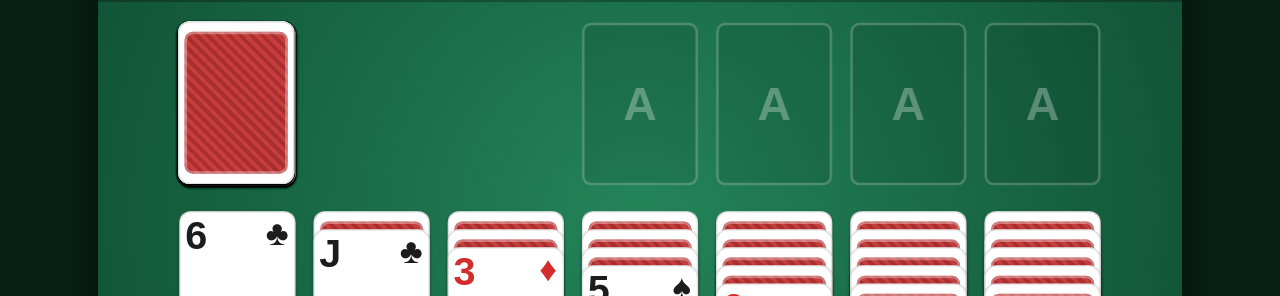
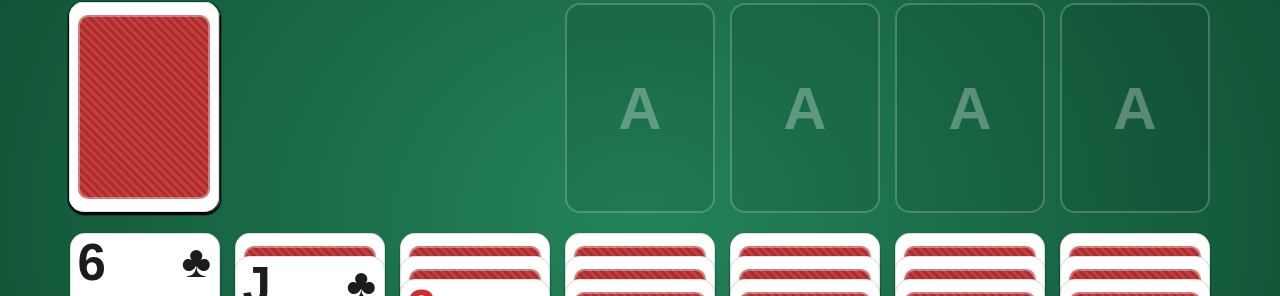
Before and after one commit to picopico-Bdash/solitaire, a plain HTML site: page index.html in a window 1280 px wide. Shown: the part 65-361 px from the top of the page. Drawn offline with Linux system fonts and the light colour scheme.

Commit message:
画面をブラウザの表示領域いっぱいに合わせる
ウィンドウサイズからカードサイズと配置を計算し、リサイズ・画面回転にも追従

Co-Authored-By: Claude Opus 5.5 <noreply@anthropic.com>
Claude-Session: https://claude.ai/code/session_01GUycF5SYi3iyCXX3ncPtof

```diff
--- a/index.html
+++ b/index.html
@@ -9,7 +9,7 @@
 html,body{width:100%;height:100%;overflow:hidden;background:#082116;
   font-family:"Hiragino Kaku Gothic ProN","Hiragino Sans","Yu Gothic UI","Meiryo",sans-serif;
   user-select:none;-webkit-user-select:none;-webkit-touch-callout:none}
-#stage{position:absolute;left:0;top:0;transform-origin:0 0;overflow:hidden;touch-action:none;
+#stage{position:absolute;left:0;top:0;overflow:hidden;touch-action:none;
   background:radial-gradient(ellipse at 50% 35%,#23845a 0%,#166140 55%,#0e452d 100%);
   box-shadow:0 0 40px rgba(0,0,0,.5)}
 /* top bar */
@@ -108,47 +108,55 @@ const SUITS=['♠','♥','♦','♣'];
 const RANKS=['','A','2','3','4','5','6','7','8','9','10','J','Q','K'];
 const isMobile=matchMedia('(pointer:coarse)').matches||/Android|iPhone|iPad|iPod|Mobile/i.test(navigator.userAgent);
 
-// ---- geometry ----
-const W=isMobile?360:840, H=isMobile?640:620;
-const TOP=isMobile?40:52, BOTTOM=isMobile?52:0;
-const GAP=isMobile?4:14;
-const CW=Math.min(90,Math.floor((W-GAP*8)/7));
-const CH=Math.round(CW*1.4);
-const X0=Math.round((W-(7*CW+6*GAP))/2);
-const topY=TOP+(isMobile?8:16);
-const tabY=topY+CH+(isMobile?12:20);
-const maxY=H-BOTTOM-(isMobile?6:12);
-const DOWN=Math.round(CH*(isMobile?.13:.11));
-const UP=Math.round(CH*(isMobile?.31:.26));
-const WOFF=Math.round(CW*(isMobile?.28:.3));
+// ---- geometry（ブラウザの表示領域いっぱいに合わせる） ----
+let W,H,TOP,BOTTOM,GAP,CW,CH,X0,topY,tabY,maxY,DOWN,UP,WOFF,compact;
+const scale=1;
 const colX=i=>X0+i*(CW+GAP);
-
 const $=id=>document.getElementById(id);
 const stage=$('stage'), layer=$('cards'), slotsEl=$('slots');
-stage.classList.add(isMobile?'mobile':'pc');
-stage.style.width=W+'px'; stage.style.height=H+'px';
-stage.style.setProperty('--cw',CW+'px'); stage.style.setProperty('--ch',CH+'px');
 
-let scale=1;
-function fit(){
-  const vw=innerWidth, vh=innerHeight;
-  scale=Math.min(vw/W,vh/H); if(!isMobile) scale=Math.min(scale,1.6);
-  const l=(vw-W*scale)/2, t=(vh-H*scale)/2;
-  stage.style.transform=`translate(${l}px,${t}px) scale(${scale})`;
+function calcGeometry(){
+  W=Math.max(300,document.documentElement.clientWidth||innerWidth);
+  H=Math.max(300,document.documentElement.clientHeight||innerHeight);
+  compact=isMobile||W<640;               // 狭い画面はボタンを下に
+  TOP=compact?40:52; BOTTOM=compact?52:0;
+  GAP=compact?Math.max(4,Math.round(W*.011)):Math.round(Math.min(18,Math.max(8,W*.012)));
+  const byW=(W-GAP*8)/7;
+  const byH=(H-TOP-BOTTOM-40)/3.3/1.4;    // 上段＋場札が十分見える高さ
+  CW=Math.floor(Math.max(28,Math.min(byW,byH,150)));
+  CH=Math.round(CW*1.4);
+  X0=Math.round((W-(7*CW+6*GAP))/2);
+  topY=TOP+(compact?8:16);
+  tabY=topY+CH+(compact?12:20);
+  maxY=H-BOTTOM-(compact?6:12);
+  DOWN=Math.round(CH*(compact?.13:.11));
+  UP=Math.round(CH*(compact?.31:.26));
+  WOFF=Math.round(CW*(compact?.28:.3));
+  stage.classList.toggle('mobile',compact); stage.classList.toggle('pc',!compact);
+  stage.style.width=W+'px'; stage.style.height=H+'px';
+  stage.style.setProperty('--cw',CW+'px'); stage.style.setProperty('--ch',CH+'px');
 }
-addEventListener('resize',fit); fit();
+calcGeometry();
 
 // ---- slots ----
-function mkSlot(x,y,txt,id){
+function mkSlot(txt,id){
   const d=document.createElement('div'); d.className='slot';
-  if(id) d.id=id;
-  Object.assign(d.style,{left:x+'px',top:y+'px',width:CW+'px',height:CH+'px',fontSize:(CW*.4)+'px'});
-  d.textContent=txt; slotsEl.appendChild(d); return d;
+  if(id) d.id=id; d.textContent=txt; slotsEl.appendChild(d); return d;
 }
-const stockSlot=mkSlot(colX(0),topY,'↻','stockSlot');
-const foundSlots=[0,1,2,3].map(i=>mkSlot(colX(3+i),topY,'A'));
-const tabSlots=[0,1,2,3,4,5,6].map(i=>mkSlot(colX(i),tabY,'K'));
+function posSlot(d,x,y){
+  Object.assign(d.style,{left:x+'px',top:y+'px',width:CW+'px',height:CH+'px',fontSize:(CW*.4)+'px',
+    borderRadius:(CW*.1)+'px'});
+}
+const stockSlot=mkSlot('↻','stockSlot');
+const foundSlots=[0,1,2,3].map(()=>mkSlot('A'));
+const tabSlots=[0,1,2,3,4,5,6].map(()=>mkSlot('K'));
 tabSlots.forEach(s=>{s.style.color='rgba(255,255,255,.14)'});
+function positionSlots(){
+  posSlot(stockSlot,colX(0),topY);
+  foundSlots.forEach((d,i)=>posSlot(d,colX(3+i),topY));
+  tabSlots.forEach((d,i)=>posSlot(d,colX(i),tabY));
+}
+positionSlots();
 
 // ---- cards ----
 const cards=[];
@@ -502,6 +510,18 @@ function newGame(mode){
   setTimeout(()=>cards.forEach(c=>c.el.style.transitionDelay=''),900);
   updateStats();
 }
+let rzT=null;
+function onResize(){
+  clearTimeout(rzT);
+  rzT=setTimeout(()=>{
+    if(drag)return;
+    calcGeometry(); positionSlots();
+    layer.classList.add('noanim'); layout(); void layer.offsetWidth; layer.classList.remove('noanim');
+    if(animOn||won){cv.width=W*Math.min(2,devicePixelRatio||1);cv.height=H*Math.min(2,devicePixelRatio||1);cv.style.width=W+'px';cv.style.height=H+'px'}
+  },80);
+}
+addEventListener('resize',onResize);
+addEventListener('orientationchange',onResize);
 newGame();
 })();
 </script>
```
